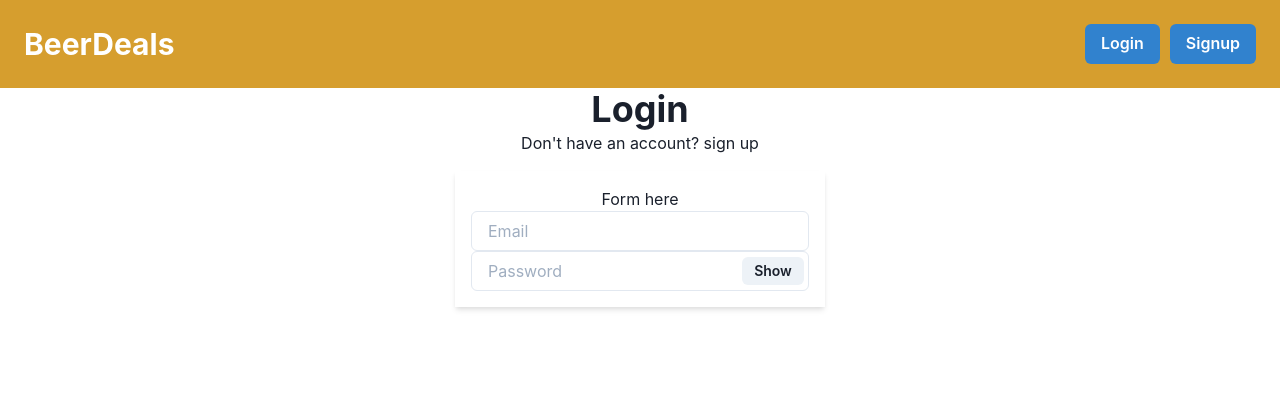
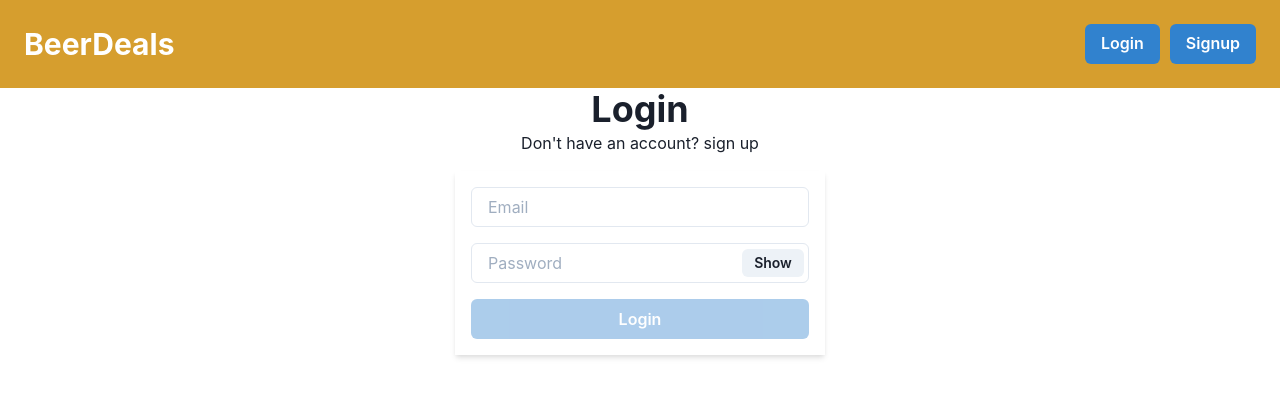
Before and after one commit to skorulis/beer-deals, a React (Create React App) app in the folder webfe/: page /login in a window 1280 px wide. Shown: the top 396 px of the page. Built offline with nearby package versions, Linux system fonts and the light colour scheme.

Commit message:
Improve the login page

```diff
--- a/webfe/src/scene/LoginPage.tsx
+++ b/webfe/src/scene/LoginPage.tsx
@@ -2,12 +2,20 @@ import { Box, Button, Center, Flex, Heading, Input, InputGroup, InputRightElemen
 import { Component } from "react";
 import { PageHeader } from "./PageHeader";
 
-export class LoginPage extends Component<{}, {showPassword: Boolean}> {
+type LoginPageState = {
+    showPassword: Boolean
+    email: string
+    password: string
+}
+
+export class LoginPage extends Component<{}, LoginPageState> {
 
     constructor(props: {}) {
         super(props);
-        this.state = {showPassword: false}
+        this.state = {showPassword: false, email: "", password: ""}
         this.handlePasswordClick = this.handlePasswordClick.bind(this);
+        this.emailChanged = this.emailChanged.bind(this);
+        this.passwordChanged = this.passwordChanged.bind(this);
     }
 
     render() {
@@ -27,11 +35,28 @@ export class LoginPage extends Component<{}, {showPassword: Boolean}> {
     }
 
     form() {
-        return <Flex direction="column" textAlign={"center"} boxShadow='md' mt={4} p={4}>
-            <Text>Form here</Text>
-            <Input placeholder='Email' />
-            <InputGroup size='md'>
+        return <Flex direction="column" textAlign={"center"} boxShadow='md' mt={4} p={4} gap={4}>
             <Input
+                placeholder='Email'
+                value={this.state.email}
+                onChange={this.emailChanged}
+            />
+            {this.passwordField()}
+            <Button colorScheme='blue' isDisabled={!this.canSubmit()}>
+                <Text>Login</Text>
+            </Button>
+        </Flex>
+    }
+
+    canSubmit() {
+        return this.state.email.length > 0 && this.state.password.length > 0
+    }
+
+    passwordField() {
+        return <InputGroup size='md'>
+            <Input
+                value={this.state.password}
+                onChange={this.passwordChanged}
                 pr='4.5rem'
                 type={this.state.showPassword ? 'text' : 'password'}
                 placeholder='Password'
@@ -42,8 +67,14 @@ export class LoginPage extends Component<{}, {showPassword: Boolean}> {
                 </Button>
             </InputRightElement>
         </InputGroup>
+    }
 
-        </Flex>
+    emailChanged(event: React.FormEvent<HTMLInputElement>) {
+        this.setState({ email: event.currentTarget.value })
+    }
+
+    passwordChanged(event: React.FormEvent<HTMLInputElement>) {
+        this.setState({ password: event.currentTarget.value })
     }
 
     handlePasswordClick() {
```
Lines whose indentation alone changed are shown as unchanged.
